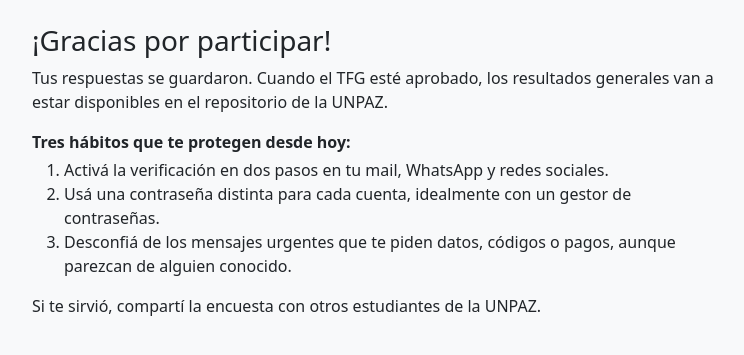
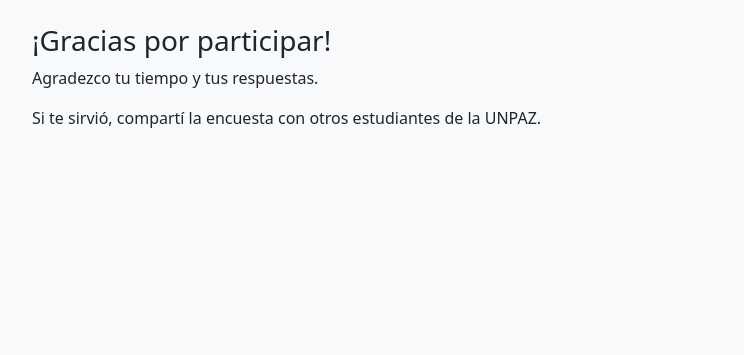
Before and after one commit to delriol/tfg-encuesta-ciberseguridad, a Flask app: page /gracias in a window 1280 px wide. Shown: the top 355 px of the page, without its empty margins (260-1004 px from the left). Run offline with Flask 3, Linux system fonts and the light colour scheme; data that the repository does not hold is empty; parts of the project's set-up code (start-up, migrations or seed data) failed here and were passed over; some libraries are stand-ins or nearby versions.

Commit message:
Textos finales de portada, encuesta, gracias y página QR
Aplica los cambios que Leandro hizo en el documento de textos (Paso 3):
mail de contacto, aviso de anonimato, instrucción de K1-K10, pantalla de
gracias y aviso de la página QR.

Co-Authored-By: Claude Opus 5.5 <noreply@anthropic.com>
Claude-Session: https://claude.ai/code/session_01V1Dfbk3QjD7N2J82r1KJG6

```diff
--- a/app/templates/encuesta.html
+++ b/app/templates/encuesta.html
@@ -20,7 +20,7 @@
   <section class="seccion mb-4" data-seccion="{{ seccion }}">
     <h2 class="h5 text-secondary">Sección {{ seccion }} de 7: {{ secciones[seccion|string] }}</h2>
     {% if seccion == 3 %}
-    <p class="small">Marcá Verdadero, Falso o No sé. No hay penalidad por responder No sé: es mejor que adivinar.</p>
+    <p class="small">Marcá Verdadero, Falso o No sé.</p>
     {% endif %}
     {% for item in items_seccion %}
     <fieldset class="card card-body mb-3 pregunta {% if item.codigo in errores %}border-danger{% endif %}" id="p-{{ item.codigo }}"
--- a/app/templates/gracias.html
+++ b/app/templates/gracias.html
@@ -1,12 +1,6 @@
 {% extends "base.html" %}
 {% block contenido %}
 <h1 class="h3">¡Gracias por participar!</h1>
-<p>Tus respuestas se guardaron. Cuando el TFG esté aprobado, los resultados generales van a estar disponibles en el repositorio de la UNPAZ.</p>
-<p class="fw-semibold mb-1">Tres hábitos que te protegen desde hoy:</p>
-<ol>
-  <li>Activá la verificación en dos pasos en tu mail, WhatsApp y redes sociales.</li>
-  <li>Usá una contraseña distinta para cada cuenta, idealmente con un gestor de contraseñas.</li>
-  <li>Desconfiá de los mensajes urgentes que te piden datos, códigos o pagos, aunque parezcan de alguien conocido.</li>
-</ol>
+<p>Agradezco tu tiempo y tus respuestas.</p>
 <p>Si te sirvió, compartí la encuesta con otros estudiantes de la UNPAZ.</p>
 {% endblock %}
--- a/app/templates/portada.html
+++ b/app/templates/portada.html
@@ -4,13 +4,11 @@
 <p>Hola. Soy Leandro Del Rio, estudiante de la Licenciatura en Gestión de Tecnologías de la Información de la UNPAZ. Esta encuesta es parte de mi Trabajo Final de Grado, que evalúa cuánto sabemos los estudiantes sobre ciberseguridad y cómo nos cuidamos en internet.</p>
 <ul>
   <li>Lleva entre 8 y 10 minutos.</li>
-  <li>Es anónima: no pedimos tu nombre, mail, DNI ni número de teléfono, y no guardamos tu dirección IP.</li>
+  <li>Es anónima: no hace falta que informes ningún dato personal.</li>
   <li>Es voluntaria: podés dejarla en cualquier momento, y si no la enviás no se guarda ninguna respuesta.</li>
   <li>Las respuestas se usan solo con fines académicos y se publican únicamente como resultados agrupados.</li>
-  <li>Las respuestas anónimas se conservan hasta [12 meses después de la defensa del TFG] y después se eliminan. El anexo del TFG incluye la base sin ningún dato que permita identificarte.</li>
-  <li>Está dirigida a estudiantes de la UNPAZ de 18 años o más.</li>
   <li>Se rige por la Ley 25.326 de Protección de Datos Personales.</li>
-  <li>Consultas: [mail de contacto]. Tutor: Sergio Torres.</li>
+  <li>Consultas: leandrodamiandelrio@gmail.com. Tutor: Sergio Torres.</li>
 </ul>
 {% if error %}<div class="alert alert-danger">{{ error }}</div>{% endif %}
 <form method="post" action="{{ url_for('encuesta.consentimiento') }}" class="card card-body">
--- a/app/templates/qr.html
+++ b/app/templates/qr.html
@@ -7,7 +7,7 @@
 <h2 class="h5 mt-4">Qué pasó y qué no pasó</h2>
 <ul>
   <li>Esta página es segura y no instaló nada en tu celular.</li>
-  <li>No guardamos tu nombre, tu número, tu ubicación ni tu dirección IP. Solo contamos que alguien entró, con la fecha y la hora.</li>
+  <li>No guardamos tus datos personales ya que no obtenemos ninguna información tuya. Solo registramos que alguien entró, con la fecha y la hora.</li>
   <li>Si la página hubiera sido maliciosa, podría haberte pedido tus contraseñas, datos de tu tarjeta o que descargues una aplicación.</li>
 </ul>
 
@@ -27,5 +27,5 @@
 </div>
 {% endif %}
 
-<p class="small text-secondary mt-4">Responsable: Leandro Del Rio, estudiante de la Lic. en Gestión de Tecnologías de la Información, UNPAZ. Tutor: Sergio Torres. Consultas: [mail de contacto].</p>
+<p class="small text-secondary mt-4">Responsable: Leandro Del Rio, estudiante de la Lic. en Gestión de Tecnologías de la Información, UNPAZ. Tutor: Sergio Torres. Consultas: leandrodamiandelrio@gmail.com.</p>
 {% endblock %}
```
